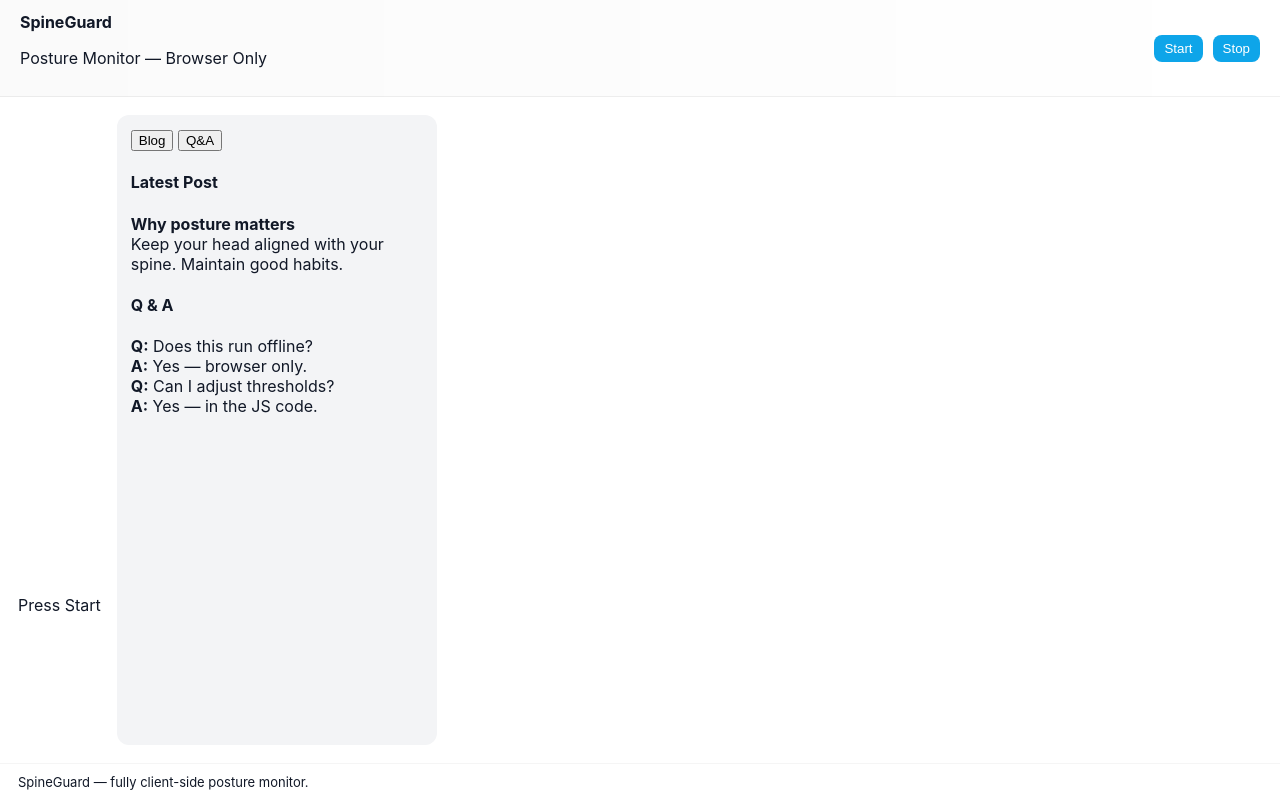
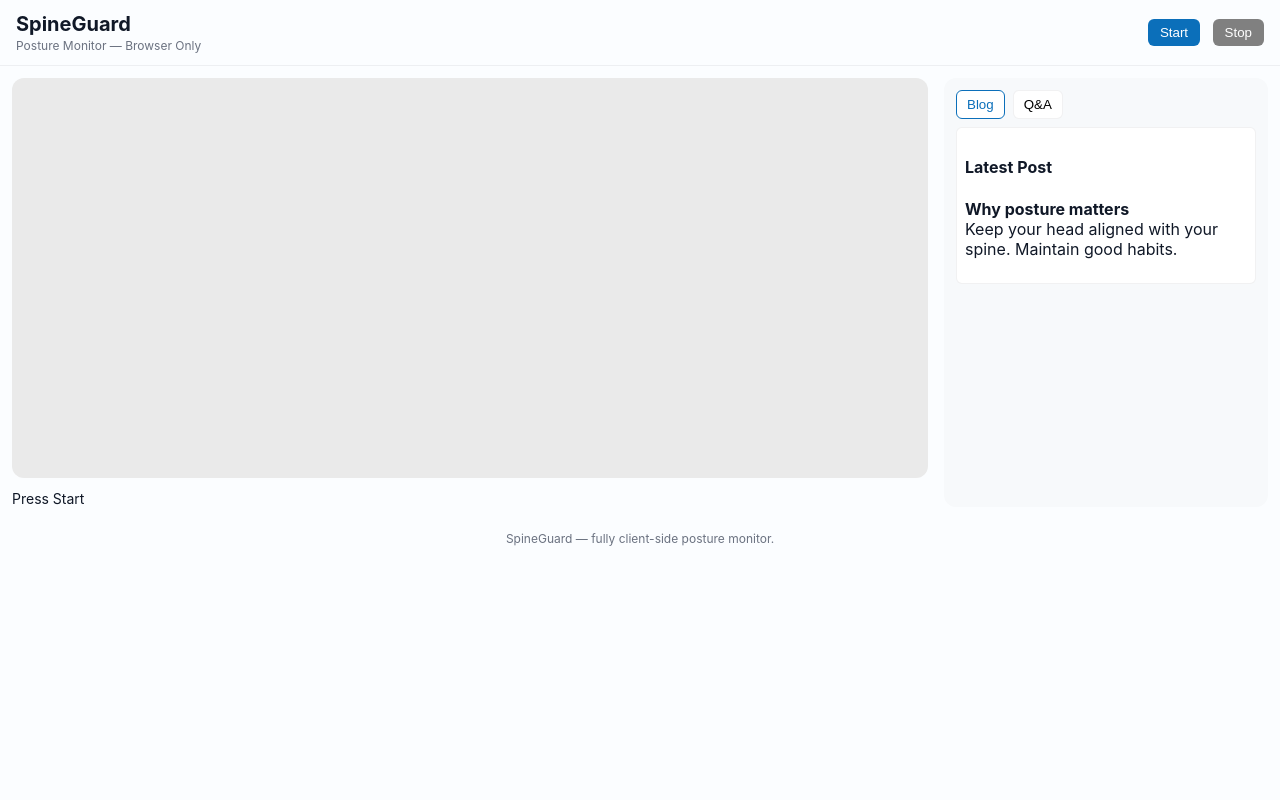
Before and after one commit to charanRav/Posture-Recognition, a plain HTML site: page index.html in a window 1280 px wide. Drawn offline with Linux system fonts and the light colour scheme; a script that the page names is missing.

Commit message:
Update styles.css

```diff
--- a/styles.css
+++ b/styles.css
@@ -1,96 +1,26 @@
-:root {
-  --bg:#ffffff;
-  --fg:#111827;
-  --panel:#f3f4f6;
-  --accent:#0ea5e9;
+:root{
+  --bg: #fbfdff; --fg: #101827; --muted:#6b7280; --accent:#0b6fba; --card:#fff; --border:rgba(16,24,40,0.06);
 }
-body.dark {
-  --bg:#0b1220;
-  --fg:#e6eef6;
-  --panel:#071327;
-  --accent:#7dd3fc;
-}
+body.dark { --bg:#071029; --fg:#e6eef6; --muted:#9aa7b8; --accent:#6fb8ff; --card:#071427; --border:rgba(255,255,255,0.04); }
 
-* { box-sizing:border-box }
-body {
-  margin:0;
-  font-family:Inter,Segoe UI,Roboto,system-ui;
-  background:var(--bg);
-  color:var(--fg);
-  min-height:100vh;
-  display:flex;
-  flex-direction:column;
-}
+body{margin:0;font-family:Inter,Segoe UI,Roboto,sans-serif; background:var(--bg); color:var(--fg);}
+header{display:flex;justify-content:space-between;align-items:center;padding:12px 16px;border-bottom:1px solid var(--border);}
+header .brand h1{margin:0;font-size:20px;}
+header .brand p{margin:2px 0 0;font-size:12px;color:var(--muted);}
+header .controls button{padding:6px 12px;border:none;border-radius:6px;background:var(--accent);color:#fff;cursor:pointer;margin-left:8px;}
+header .controls button:disabled{background:gray;cursor:not-allowed;}
 
-/* Header */
-header {
-  display:flex;
-  align-items:center;
-  justify-content:space-between;
-  padding:12px 20px;
-  background:linear-gradient(90deg,rgba(0,0,0,0.02),transparent);
-  border-bottom:1px solid rgba(0,0,0,0.06);
-}
-h1 { font-size:16px;margin:0 }
-.controls { display:flex; align-items:center; gap:10px }
+main{display:flex;flex-wrap:wrap;gap:16px;padding:12px;}
+.video-section{flex:1;display:flex;flex-direction:column;gap:8px;}
+.video-wrap{position:relative;flex:1;min-height:400px;border-radius:12px;overflow:hidden;background:#eaeaea;display:flex;align-items:center;justify-content:center;}
+video, canvas{position:absolute;top:0;left:0;width:100%;height:100%;object-fit:cover;}
+.status{font-size:14px;color:var(--fg);margin-top:4px;}
 
-/* Toggle */
-.toggle{ position:relative;width:46px;height:26px;display:inline-block }
-.toggle input{ display:none }
-.slider{ position:absolute; inset:0; background:#cbd5e1; border-radius:999px; transition:.2s }
-.toggle input:checked + .slider{ background:var(--accent) }
-.slider:after{ content:''; position:absolute; width:18px;height:18px;border-radius:50%;
-  top:4px; left:4px; background:#fff; transition:.2s }
-.toggle input:checked + .slider:after{ left:24px }
+.panel{width:300px;background:#f7f9fb;border-radius:12px;padding:12px;flex-shrink:0;}
+.tab-buttons{display:flex;gap:8px;margin-bottom:8px;}
+.tab-btn{padding:6px 10px;border-radius:6px;border:1px solid var(--border);background:#fff;cursor:pointer;}
+.tab-btn.active{border-color:var(--accent);color:var(--accent);}
+.tab-content{padding:8px;border:1px solid var(--border);border-radius:6px;background:#fff;}
+.hidden{display:none;}
 
-/* Buttons */
-.controls button {
-  padding:6px 10px;
-  border-radius:8px;
-  border:0;
-  background:var(--accent);
-  color:#fff;
-  cursor:pointer;
-}
-
-/* Layout */
-main { display:flex; gap:16px; padding:18px; flex:1 }
-.video-wrap {
-  position:relative;
-  flex:1;
-  min-height:60vh;
-  border-radius:12px;
-  overflow:hidden;
-  display:flex;
-  align-items:center;
-  justify-content:center;
-  transition:transform 0.12s ease;
-  cursor:grab;
-}
-.video-wrap.dragging { cursor:grabbing; }
-video, canvas { position:absolute; top:0; left:0; width:100%; height:100%; object-fit:cover }
-
-/* Panel */
-.panel {
-  width:320px;
-  background:var(--panel);
-  border-radius:12px;
-  padding:14px;
-  display:flex;
-  flex-direction:column;
-  gap:12px;
-}
-.status div { margin-bottom:6px }
-.advice { padding:10px; border-radius:8px; background:rgba(0,0,0,0.04) }
-details label { display:flex; justify-content:space-between; gap:10px; margin:8px 0 }
-
-/* Extra sections */
-.extra { padding:20px }
-.extra h2 { margin-top:20px; color:var(--accent) }
-
-/* Footer */
-footer {
-  padding:10px 18px;
-  border-top:1px solid rgba(0,0,0,0.04);
-  font-size:13px;
-}
+footer{padding:12px;text-align:center;font-size:12px;color:var(--muted);}
```
